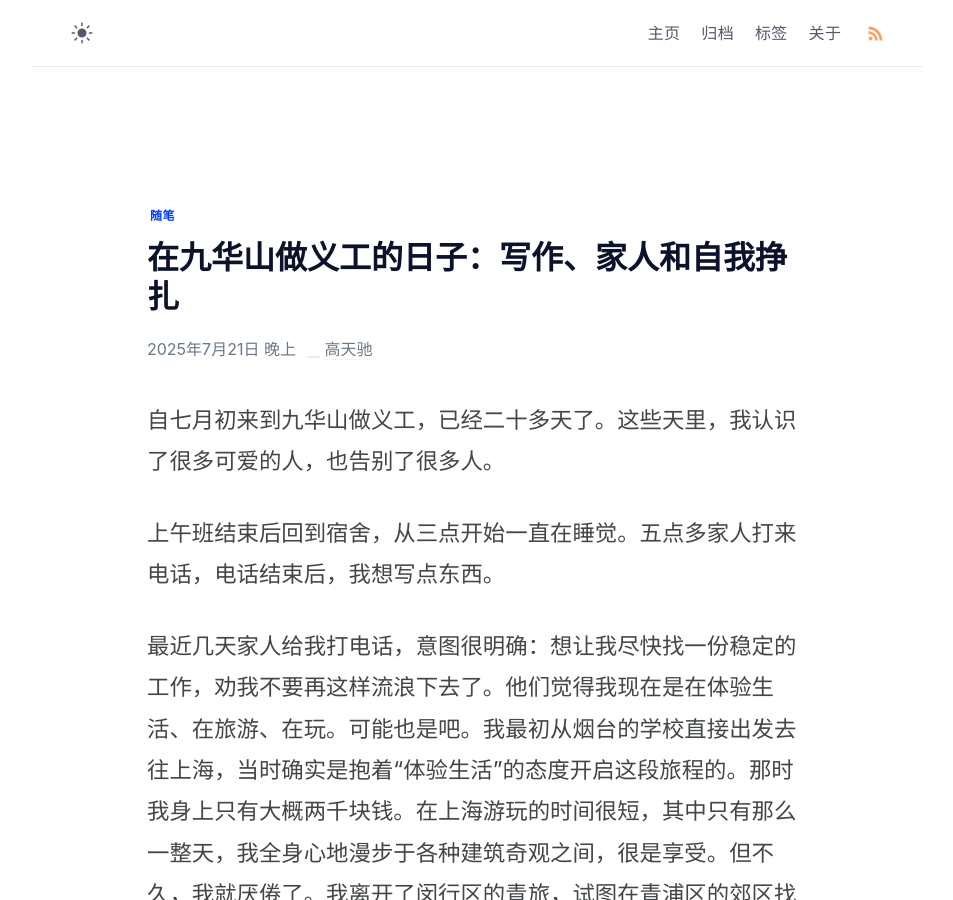
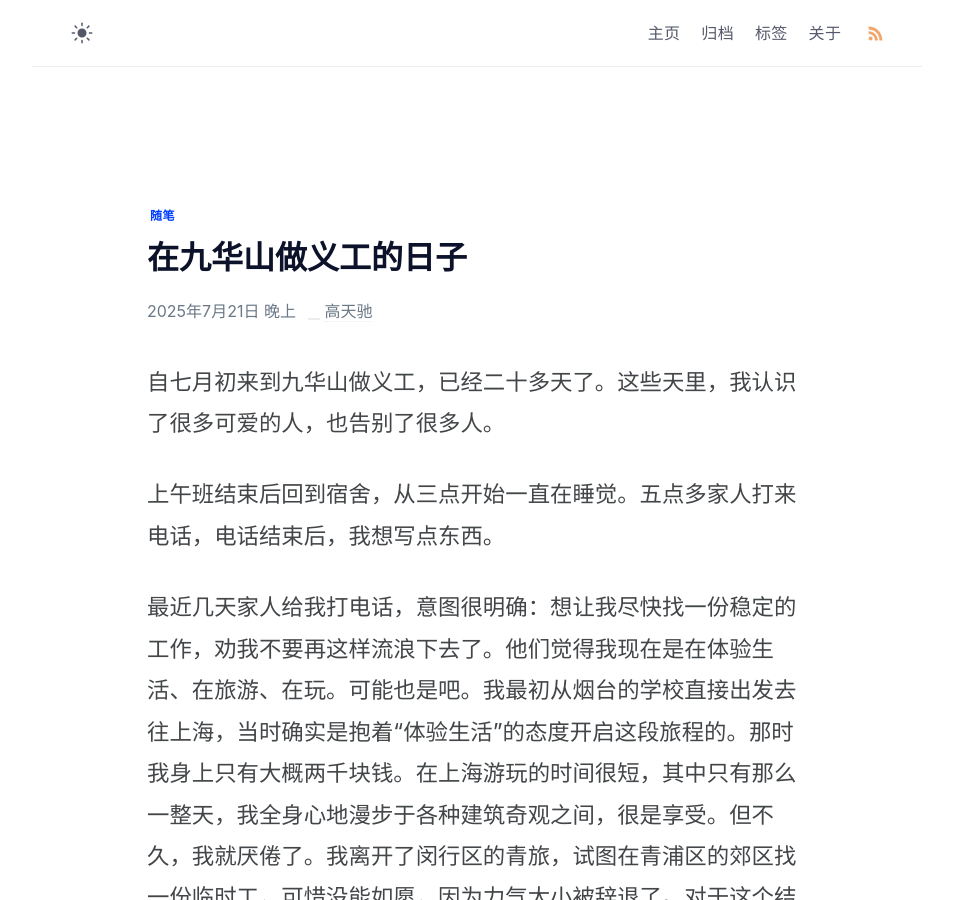
Before and after one commit to gaotianchi/gaotianchi.github.io, a Jekyll site: the page built from _posts/2025-07-21-2002-volunteering-jiuhuashan-writing-family-conflict.md, in a window 1280 px wide and 900 px high. Shown: the whole window, without its empty margins (163-1116 px from the left). Built offline with Jekyll 4.4.1, drawn with Linux system fonts in a browser that asks for light colours; comment, search, counter and statistics services are not loaded; some of the changed text lies outside the part shown.

Commit message:
vault backup: 2025-08-08 20:39:30

```diff
--- a/_posts/2025-07-21-2002-volunteering-jiuhuashan-writing-family-conflict.md
+++ b/_posts/2025-07-21-2002-volunteering-jiuhuashan-writing-family-conflict.md
@@ -5,11 +5,11 @@ date: 2025-07-21T20:49:17+08:00
 description: 七月初我来到九华山做义工，已经二十多天。在这里，我一边与形形色色的人相遇，一边努力创作小说，也逐渐觉察到家人对我的影响。他们关心，却也让我疲惫。而我，在挣扎中寻找写作与生活的自由。
 image:
 layout: post
-modifiedAt: 2025-08-07 07:26:42
+modifiedAt: 2025-08-08 20:39:27
 showImage: true
 tags:
   - 随笔
-title: 在九华山做义工的日子：写作、家人和自我挣扎
+title: 在九华山做义工的日子
 ---
 
 自七月初来到九华山做义工，已经二十多天了。这些天里，我认识了很多可爱的人，也告别了很多人。
```
